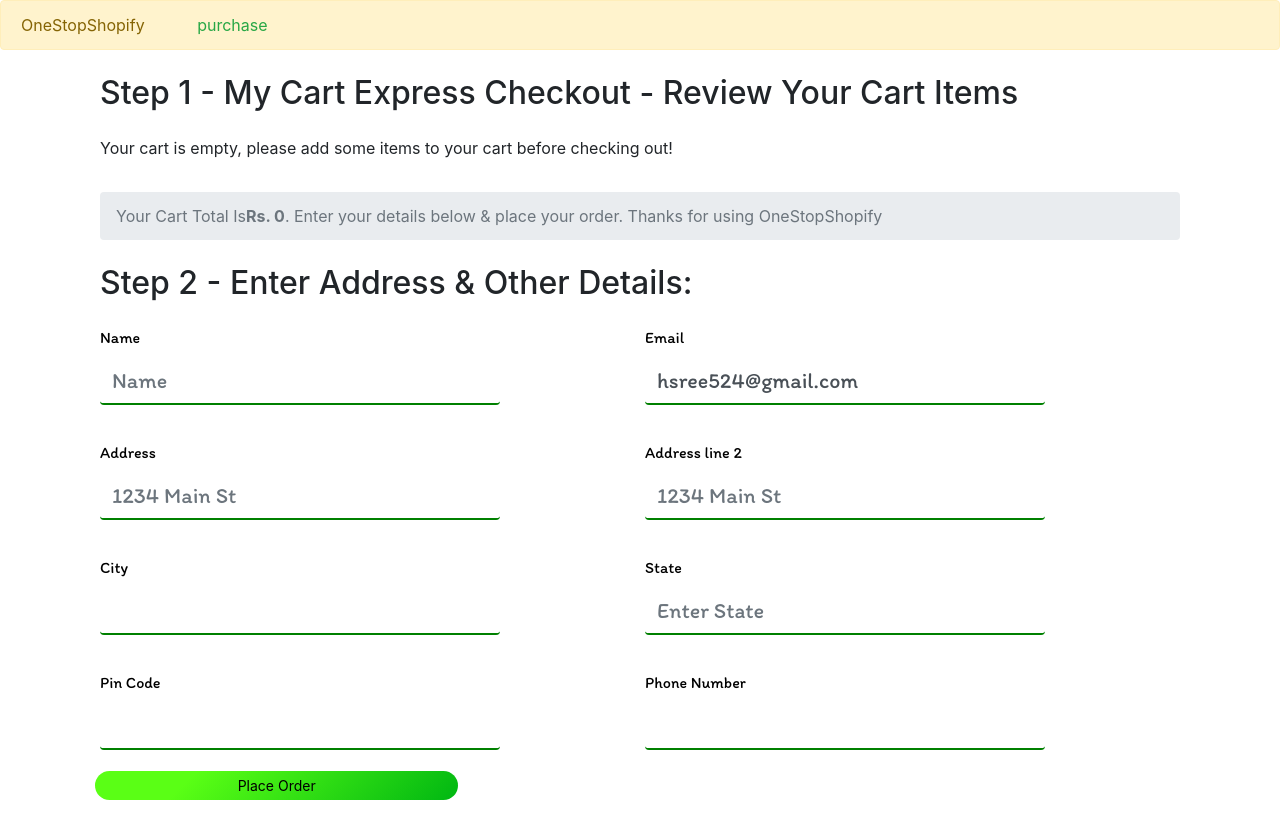
After one commit to SreehariJ2000/Ecommerce, a Django app: page /checkout/ in a window 1280 px wide. The commit adds this page. Run offline with Django 4.2, Linux system fonts and the light colour scheme; a user stored in the database is signed in; some libraries are stand-ins or nearby versions.

Commit message:
before adding payment

```diff
--- a/Ecom_app/admin.py
+++ b/Ecom_app/admin.py
@@ -2,3 +2,5 @@ from django.contrib import admin
 from Ecom_app.models import *
 # Register your models here.
 admin.site.register(Product)
+admin.site.register(Orders)
+admin.site.register(OrderUpdate)
--- a/Ecom_app/urls.py
+++ b/Ecom_app/urls.py
@@ -3,7 +3,8 @@ from Ecom_app import views
 
 urlpatterns=[
 path('',views.home,name='home'),
-path('purchase',views.purchase,name='purchase'),
+path('purchase/',views.purchase,name='purchase'),
+path('checkout/',views.checkout,name='checkout'),
 
 
 ]
--- a/Ecom_app/views.py
+++ b/Ecom_app/views.py
@@ -1,6 +1,8 @@
-from django.shortcuts import render
+from django.shortcuts import render,redirect
 from Ecom_app.models import *
 from math  import ceil
+from django.contrib import messages
+
 # Create your views here.
 def home(request):
     return render(request, 'index.html')
@@ -17,3 +19,54 @@ def purchase(request):
         allProds.append([prod,range(1,nslides),nslides])
 
     return render(request, 'purchase.html',{'allProds':allProds})
+
+
+
+def checkout(request):
+    if not request.user.is_authenticated:
+        messages.warning(request,"Login and try again")
+        return redirect('/Ecom_auth/login')
+
+
+    if request.method=="POST":
+
+        items_json = request.POST.get('itemsJson', '')
+        name = request.POST.get('name', '')
+        amount = request.POST.get('amt')
+        email = request.POST.get('email', '')
+        address1 = request.POST.get('address1', '')
+        address2 = request.POST.get('address2','')
+        city = request.POST.get('city', '')
+        state = request.POST.get('state', '')
+        zip_code = request.POST.get('zip_code', '')
+        phone = request.POST.get('phone', '')
+
+
+        Order = Orders(items_json=items_json,name=name,amount=amount, email=email, address1=address1,address2=address2,city=city,state=state,zip_code=zip_code,phone=phone)
+        print(amount)
+        Order.save()
+        update = OrderUpdate(order_id=Order.order_id,update_desc="the order has been placed")
+        update.save()
+        thank = True
+
+        #payment integration
+        id = Order.order_id
+        oid=str(id)+"OneStopShopify"
+
+        param_dict = {
+
+            'MID': 'add ur merchant id',
+            'ORDER_ID': oid,
+            'TXN_AMOUNT': str(amount),
+            'CUST_ID': email,
+            'INDUSTRY_TYPE_ID': 'Retail',
+            'WEBSITE': 'WEBSTAGING',
+            'CHANNEL_ID': 'WEB',
+            'CALLBACK_URL': 'http://127.0.0.1:8000/handlerequest/',
+
+        }
+        param_dict['CHECKSUMHASH'] = Checksum.generate_checksum(param_dict, MERCHANT_KEY)
+        return render(request, 'paytm.html', {'param_dict': param_dict})
+
+
+    return render(request,'checkout.html')
--- /dev/null
+++ b/templates/checkout.html
@@ -0,0 +1,257 @@
+
+
+<!DOCTYPE html>
+<html lang="en">
+
+<head>
+  <meta charset="utf-8">
+  <meta content="width=device-width, initial-scale=1.0" name="viewport">
+
+  <title>Checkout Page</title>
+
+<style>
+.section-title {
+    text-align: center;
+    /* padding-bottom: 30px; */
+}
+
+.pricing .row {
+    padding-top: 0px;
+}
+
+h6 {
+    font-family: 'Cormorant Garamond', serif;
+    color: black;
+    text-align: center;
+    margin-top: 10px;
+    border-radius: 15px;
+    font-size: 22px;
+    position: relative;
+    animation-name: sign;
+    animation-duration: 3s;
+    animation-iteration-count: infinite;
+}
+
+@keyframes sign {
+    0% {
+        top: 0px;
+        background-color: #ff4e00;
+        background-image: linear-gradient(315deg, #ff4e00 0%, #ec9f05 74%);
+    }
+    50% {
+        top: 10px;
+        background-color: #ff4e00;
+        background-image: linear-gradient(315deg, #ff4e00 0%, #ec9f05 74%);
+    }
+    100% {
+        top: 10px;
+    }
+}
+
+.card {
+    margin-top: 57px;
+    border-radius: 8px 40px 40px 8px;
+    transition: all 0.5s ease-in-out;
+    box-shadow: 1px 0px 8px 2px green;
+}
+
+label {
+    color: black;
+    margin-top: 15px;
+    font-family: 'Itim', cursive;
+}
+
+.form-group input {
+    width: 400px;
+    border: none;
+    /* border-bottom: 1px solid purple; */
+    border-bottom: 2px solid green;
+    outline: none;
+    font-size: 22px;
+    margin-bottom: 5px;
+    font-family: 'Itim', cursive;
+}
+
+textarea {
+    resize: vertical;
+    width: 400px;
+    border-bottom: 2px solid red;
+}
+
+.drop {
+    width: 400px;
+    border: none;
+    border-bottom: 2px solid red;
+    outline: none;
+    font-size: 22px;
+    margin-bottom: 5px;
+}
+
+.form-group input:hover {
+    background-color: ghostwhite;
+}
+
+#btn {
+ background-color: #00b712;
+background-image: linear-gradient(315deg, #00b712 0%, #5aff15 74%);
+    border-radius: 15px;
+    border: none;
+    color:black;
+    position: relative;
+}
+
+#btn:hover {
+    background-color: #0cbaba;
+    background-image: linear-gradient(315deg, #0cbaba 0%, #380036 74%);
+}
+</style>
+<link href="https://fonts.googleapis.com/css2?family=Itim&display=swap" rel="stylesheet">
+<link href="https://fonts.googleapis.com/css2?family=Cormorant+Garamond:ital,wght@1,600&display=swap" rel="stylesheet">
+
+  <link href="https://fonts.googleapis.com/css?family=Open+Sans:300,300i,400,400i,700,700i|Raleway:300,400,500,700,800" rel="stylesheet">
+
+ <link rel="stylesheet" href="https://cdn.jsdelivr.net/npm/bootstrap@4.5.3/dist/css/bootstrap.min.css" integrity="sha384-TX8t27EcRE3e/ihU7zmQxVncDAy5uIKz4rEkgIXeMed4M0jlfIDPvg6uqKI2xXr2" crossorigin="anonymous">
+
+
+</head>
+
+<body>
+
+  <div class="alert alert-warning" role="alert">
+ OneStopShopify <a class="text-success ml-5" href="/purchase">purchase</a>
+</div>
+
+
+<div class="container">
+    <div class="col my-4">
+        <h2>Step 1 - My  Cart Express Checkout - Review Your Cart Items</h2>
+        <div class="my-4">
+            <ul class="list-group" id="items">
+            </ul>
+
+            <nav aria-label="breadcrumb">
+  <ol class="breadcrumb mt-3">
+    <li class="breadcrumb-item active" aria-current="page">Your Cart Total Is <b>Rs. <span id="totalprice"></span> <span id="amount"></span></b>. Enter your details below & place your order. Thanks for using OneStopShopify</li>
+    <li</li>
+  </ol>
+</nav>
+
+
+
+
+        </div>
+    </div>
+    <div class="col my-4">
+        <h2>Step 2 - Enter Address & Other Details:</h2>
+        <form method="post" action="/checkout/">{% csrf_token %}
+            <input type="hidden" name="itemsJson" id="itemsJson">
+
+            <input type="hidden" id="amt" name="amt">
+            <div class="form-row">
+                <div class="form-group col-md-6">
+                    <label for="inputname">Name</label>
+                    <input type="text" class="form-control" id="name" name="name" placeholder="Name" required>
+                </div>
+                <div class="form-group col-md-6">
+                    <label for="inputEmail4">Email</label>
+                    <input type="email" class="form-control" id="email" name="email" placeholder="Email" value="{{user.email}}" required>
+                </div>
+
+            </div>
+             <div class="form-row">
+            <div class="form-group col-md-6">
+                <label for="inputAddress">Address</label>
+                <input type="text" class="form-control" id="address1" name="address1" placeholder="1234 Main St" required>
+            </div>
+            <div class="form-group col-md-6">
+                <label for="inputAddress">Address line 2</label>
+                <input type="text" class="form-control" id="address2" name="address2" placeholder="1234 Main St" required>
+            </div>
+            </div>
+
+
+
+            <div class="form-row">
+                <div class="form-group col-md-6">
+                    <label for="inputCity">City</label>
+                    <input type="text" class="form-control" id="city" name="city" required>
+                </div>
+                <div class="form-group col-md-6">
+                    <label for="inputState">State</label>
+                    <input type="text" class="form-control" id="state" name="state"  placeholder="Enter State" required>
+                </div>
+                </div>
+
+             <div class="form-row">
+             <div class="form-group col-md-6">
+                    <label for="inputZip">Pin Code</label>
+                    <input type="number" class="form-control" id="zip_code" name="zip_code" required>
+                </div>
+            <div class="form-group col-md-6">
+                <label for="inputZip">Phone Number</label>
+                <input type="number" class="form-control" id="phone" name="phone" required>
+            </div>
+
+
+            <button id="btn" type="submit" class="btn btn-success btn-sm btn-block col-md-4">Place Order</button>
+        </form>
+    </div>
+</div>
+
+ <script src="https://code.jquery.com/jquery-3.3.1.js"
+  integrity="sha256-2Kok7MbOyxpgUVvAk/HJ2jigOSYS2auK4Pfzbm7uH60="
+  crossorigin="anonymous"></script>
+    <script src="https://cdnjs.cloudflare.com/ajax/libs/popper.js/1.14.6/umd/popper.min.js" integrity="sha384-wHAiFfRlMFy6i5SRaxvfOCifBUQy1xHdJ/yoi7FRNXMRBu5WHdZYu1hA6ZOblgut" crossorigin="anonymous"></script>
+    <script src="https://stackpath.bootstrapcdn.com/bootstrap/4.2.1/js/bootstrap.min.js" integrity="sha384-B0UglyR+jN6CkvvICOB2joaf5I4l3gm9GU6Hc1og6Ls7i6U/mkkaduKaBhlAXv9k" crossorigin="anonymous"></script>
+
+
+<script>
+if (localStorage.getItem('cart') == null) {
+    var cart = {};
+} else {
+    cart = JSON.parse(localStorage.getItem('cart'));
+}
+console.log(cart);
+var sum = 0;
+var totalPrice = 0;
+if ($.isEmptyObject(cart)) {
+    //if object is empty
+    mystr = `<p>Your cart is empty, please add some items to your cart before checking out!</p>`
+    $('#items').append(mystr);
+} else {
+    for (item in cart) {
+        let name = cart[item][1];
+        let qty = cart[item][0];
+        let itemPrice = cart[item][2];
+        sum = sum + qty;
+        totalPrice = totalPrice + qty* itemPrice;
+
+        mystr = `<li class="list-group-item d-flex justify-content-between align-items-center">
+                    ${name}
+                    <div><b> Price : ${itemPrice}</b></div>
+                    <span class="badge badge-primary badge-pill">${qty}</span>
+                </li>`
+        $('#items').append(mystr);
+    }
+    document.getElementById('totalprice').innerHTML=totalPrice
+
+}
+document.getElementById('totalprice').innerHTML = totalPrice;
+
+$('#itemsJson').val(JSON.stringify(cart));
+
+
+
+{% if thank %}
+alert('Thanks for ordering with us. Your order is is {{id}}. Use it to track your order using our order tracker');
+localStorage.clear();
+document.location = "/";
+{% endif %}
+
+var test = `${totalPrice}`;
+document.getElementById("amt").value = test;
+</script>
+
+</body>
+
+</html>
```
Also changed, not shown: Ecom_app/models.py (+34 -0 lines), PayTm/Checksum.py (added, +138 -0 lines), templates/index.html (+19 -10 lines), templates/nav.html (+10 -4 lines), Ecom_app/migrations/0002_orders.py (added), Ecom_app/migrations/0003_orderupdate.py (added), db.sqlite3, static/assets/css/index.css (line endings or trailing spaces).
